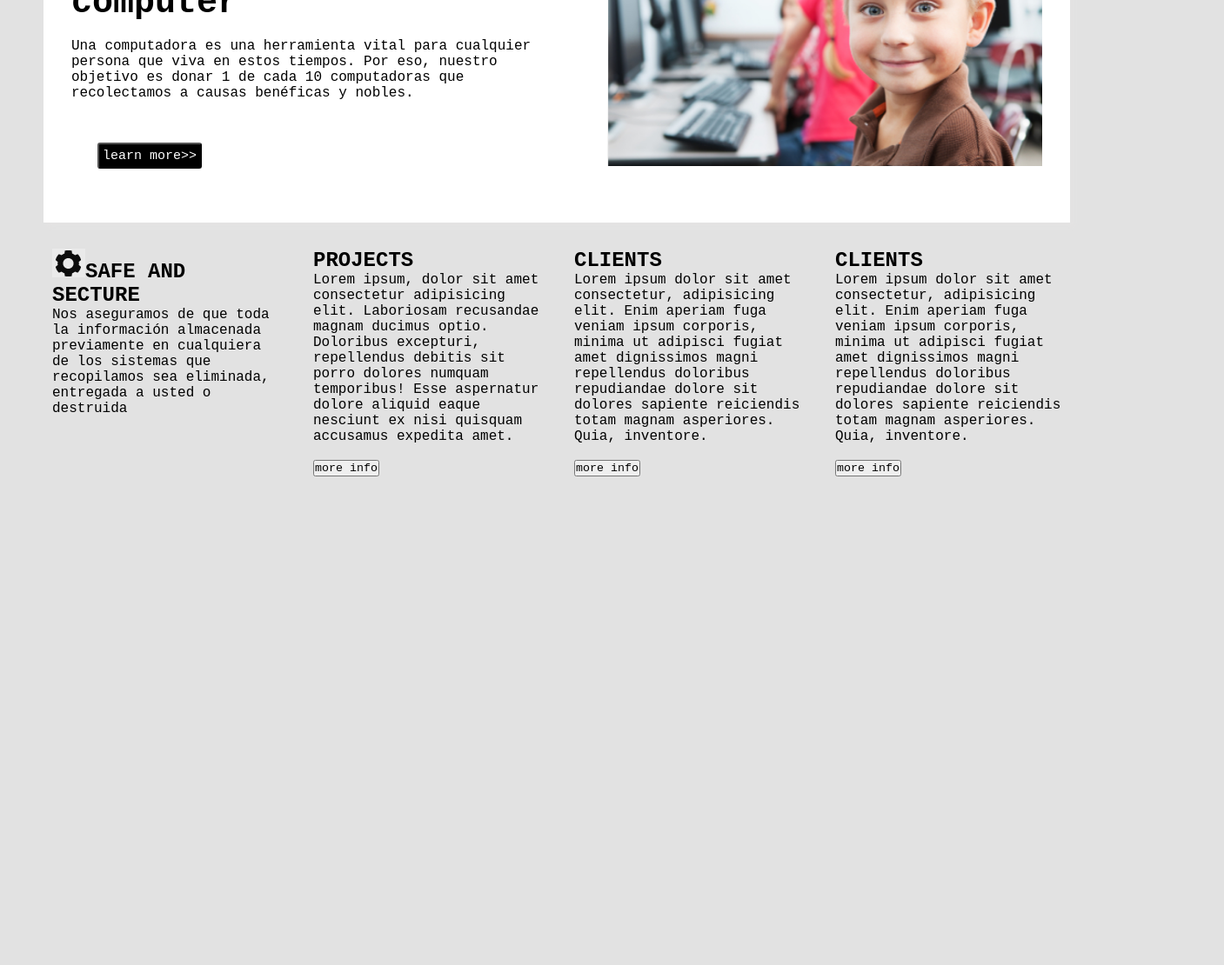
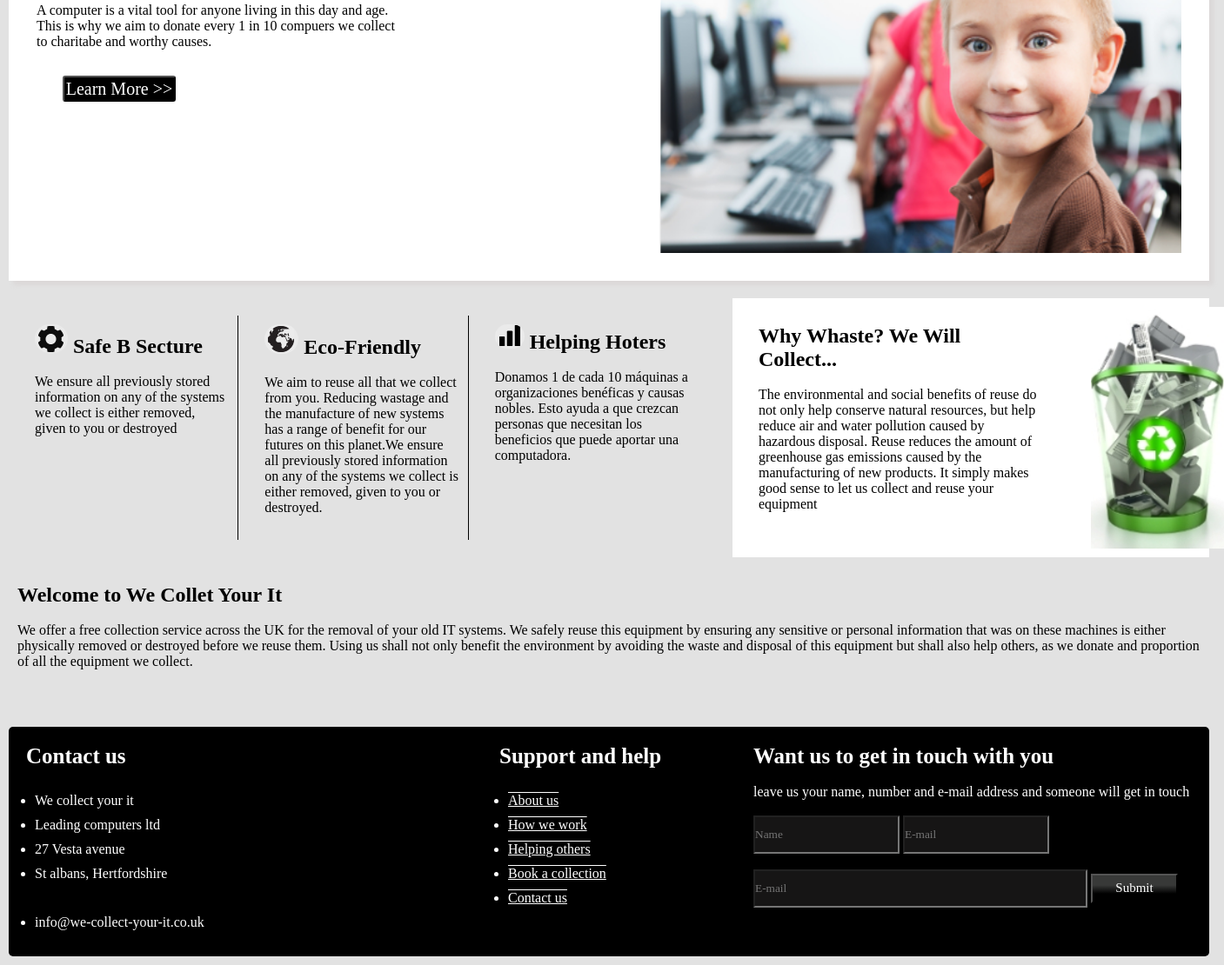
Before and after one commit to giovaCUDME/certificacion2, a plain HTML site: page index.html in a window 1280 px wide. Shown: the part 211-1321 px from the top of the page at 87% size, 1407 px wide, since content can reach past the window. Before the commit the page ends 800 px from the top, so only its background shows below. Drawn offline with Linux system fonts and the light colour scheme.

Commit message:
actualizacion

```diff
--- a/index.html
+++ b/index.html
@@ -5,7 +5,7 @@
     <meta charset="UTF-8">
     <meta name="viewport" content="width=device-width, initial-scale=1.0">
     <link rel="stylesheet" href="style.css">
-    <title>Document</title>
+    <title>Certificacion</title>
 </head>
 
 <html>
@@ -13,7 +13,8 @@
 <body>
     <nav class="buscador row">
         <ul class="navegador row">
-            <li class="titulo"> <img class="compu" src="img/icon1.png" alt=""> WE COLLECT YOUR IT</li>
+            <li class="titulo"> <img class="compu" src="img/icon1.png" alt=""> WE COLLECT
+                YOUR IT</li>
             <ul class="text">
                 <li><a class="nav" href="">Home |</a></li>
                 <li><a class="nav" href="">About us |</a></li>
@@ -31,13 +32,16 @@
             <h1 class="t">computer</h1>
             <br>
             <div class="row">
-                <p>Una computadora es una herramienta vital para cualquier persona que viva en estos tiempos. Por
-                    eso,
-                    nuestro objetivo es donar 1 de cada 10 computadoras que recolectamos a causas benéficas y
-                    nobles.</p>
+                <div>
+                    <p>A computer is a vital tool for anyone living in this day and age.
+                    <p>This is why we aim to donate every 1 in 10 compuers we collect</p>
+                    to charitabe and worthy causes.
+                    </p>
                 </div>
+
+            </div>
+            <button class="boton">Learn More >></button>
             <br>
-            <button class="boton">learn more>> </button>
         </article>
         <article class="col-1">
             <div class="row">
@@ -45,52 +49,122 @@
         </article>
     </section>
 
-    <script src="java.js"></script>
-</body>
 
     <section class="row block">
-    <article class="col-1 color block">
-        <div class="row color-block">
-            <img src="consulting/icon.png" alt="" class="icon-xs c8">
-            <h2> <img src="img/icon2.png" alt="">SAFE AND SECTURE</h2>
+        <article class="row col-3">
+            <article class="col-1 p-r">
+                <div class="row">
+                    <h2> <img class="engrane" src="img/icon2.png" alt=""> Safe B Secture</h2>
                 </div>
-        <p class="color-text">Nos aseguramos de que toda la información almacenada previamente en cualquiera de los
-            sistemas que recopilamos sea eliminada, entregada a usted o destruida</p>
+                <br>
+                <p>We ensure all previously stored information on any of the systems we collect is either removed, given to
+                    you or destroyed
+                </p>
                 <br>
             </article>
-    <article class="col-1 color block">
-        <div class="row color-block">
-            <img src="consulting/icon.png" alt="" class="icon-xs c8">
-            <h2 class="color-text">PROJECTS</h2>
+            <article class="col-1 p-r">
+                <div class="row">
+                    <h2> <img class="engrane" src="img/icon3.png" alt=""> Eco-Friendly</h2>
                 </div>
-        <p class="color-text">Lorem ipsum, dolor sit amet consectetur adipisicing elit. Laboriosam recusandae magnam
-            ducimus optio. Doloribus excepturi, repellendus debitis sit porro dolores numquam temporibus! Esse
-            aspernatur dolore aliquid eaque nesciunt ex nisi quisquam accusamus expedita amet.</p>
                 <br>
-        <button class="but ">more info</button>
+                <p>We aim to reuse all that we collect from you. Reducing wastage and the manufacture of new systems has a
+                    range of benefit for our futures on this planet.We ensure all previously stored information on any of
+                    the systems we collect is either removed, given to you or destroyed.
+                </p>
+                <br>
             </article>
-    <article class="col-1 color block">
-        <div class="row color-block">
-            <img src="consulting/icon.png" alt="" class="icon-xs c8">
-            <h2 class="color-text">CLIENTS</h2>
+            <article class="col-1">
+                <div class="row">
+                    <h2><img class="engrane" src="img/icon4.png" alt=""> Helping Hoters</h2>
                 </div>
-        <p class="color-text">Lorem ipsum dolor sit amet consectetur, adipisicing elit. Enim aperiam fuga veniam
-            ipsum corporis, minima ut adipisci fugiat amet dignissimos magni repellendus doloribus repudiandae
-            dolore sit dolores sapiente reiciendis totam magnam asperiores. Quia, inventore.</p>
                 <br>
-        <button class="but">more info</button>
+                <p>Donamos 1 de cada 10 máquinas a organizaciones benéficas y causas nobles. Esto ayuda a que crezcan
+                    personas
+                    que necesitan los beneficios que puede aportar una computadora.
+                </p>
+                <br>
             </article>
-    <article class="col-1 color block">
-        <div class="row color-block">
-            <img src="consulting/icon.png" alt="" class="icon-xs c8">
-            <h2 class="color-text">CLIENTS</h2>
+        </article>
+        <article class="col-2 row reciclaje">
+            <section class="col-1">
+            <div class="row">
+                <h2>Why Whaste? We Will Collect...</h2>
             </div>
-        <p class="color-text">Lorem ipsum dolor sit amet consectetur, adipisicing elit. Enim aperiam fuga veniam
-            ipsum corporis, minima ut adipisci fugiat amet dignissimos magni repellendus doloribus repudiandae
-            dolore sit dolores sapiente reiciendis totam magnam asperiores. Quia, inventore.</p>
             <br>
-        <button class="but">more info</button>
+            <p>The environmental and social benefits of reuse do not only help conserve natural resources, but help
+                reduce air and water pollution caused by hazardous disposal. Reuse reduces the amount of greenhouse gas
+                emissions caused by the manufacturing of new products. It simply makes good sense to let us collect and
+                reuse your equipment</p>
+            </section>
+            <article class="row resicla">
+                <div class="row col-1"></div>
+                <img src="img/recycle.png" alt="">
+                </div>
+            </article>
+
         </article>
     </section>
 
+    <article class="col-1">
+        <div class="row">
+            <h2 class="color-text">Welcome to We Collet Your It</h2>
+        </div>
+        <br>
+        <p>We offer a free collection service across the UK for the removal of your old IT systems. We safely reuse this
+            equipment by ensuring any sensitive or personal information that was on these machines is either physically
+            removed or destroyed before we reuse them. Using us shall not only benefit the environment by avoiding the
+            waste and disposal of this equipment but shall also help others, as we donate and proportion of all the
+            equipment we collect.</p>
+    </article>
+    <br>
+    <br>
+    <section class="lista row">
+        <article class="col-2">
+            <div>
+                <h1 class="us">Contact us</h1>
+            </div>
+            <br>
+            <ul>
+                <li class="nat">We collect your it</li>
+                <li class="nat">Leading computers ltd</li>
+                <li class="nat">27 Vesta avenue</li>
+                <li class="nat">St albans, Hertfordshire</li>
+                <br>
+                <li class="nat">info@we-collect-your-it.co.uk</li>
+            </ul>
+        </article>
+        <article class="col-1">
+            <div>
+                <h1 class="us">Support and help</h1>
+            </div>
+            <br>
+            <ul>
+                <li class="nat l">About us</li>
+                <li class="nat l">How we work</li>
+                <li class="nat l">Helping others</li>
+                <li class="nat l">Book a collection</li>
+                <li class="nat l">Contact us</li>
+                <br>
+            </ul>
+        </article>
+        <article class="col-2">
+            <div>
+                <h1 class="us">Want us to get in touch with you</h1>
+            </div>
+            <br>
+            <p>leave us your name, number and e-mail address and someone will get in touch</p>
+            <br>
+            <input class="m" required="" class="input" type="text" name="nombre" id="Name" placeholder="Name">
+            <input class="m" required="" class="input" type="email" name="email" id="email" placeholder="E-mail">
+            <br>
+            <br>
+            <input class="n" required="" class="input" type="email" name="email" id="email" placeholder="E-mail">
+            <button class="bot">Submit</button>
+        </article>
+    </section>
+
+
+
+</body>
+
 </html>
--- a/style.css
+++ b/style.css
@@ -1,9 +1,7 @@
 * {
     padding: 0;
     margin: 0;
-    box-sizing: border-box;
-    font-family: sans-serif;
-    font-family: 'Courier New', Courier, monospace;
+    font-family: 'Times New Roman', Times, serif;
 
 }
 
@@ -13,7 +11,7 @@
 
 body {
     margin: 0 auto;
-    width: 1200px;
+    width: 1400px;
     background-color: rgb(226, 226, 226);
 }
 
@@ -35,7 +33,7 @@ body {
 
 .buscador {
     height: 60px;
-    width: 1181px;
+    width: 1381px;
     margin: 0 auto;
     background-color: rgb(0, 0, 0);
     border-radius: 5px;
@@ -47,7 +45,7 @@ body {
 }
 
 .titulo {
-    width: 600px;
+    width: 800px;
     display: flex;
     align-items: center;
     color: white;
@@ -73,23 +71,82 @@ body {
    font-size: 40px;
 }
 
+.c{
+    height: 100px;
+}
+
 .boton{
     margin: 30px;
-    background-color: black;
+    background-color: rgb(0, 0, 0);
     color: white;
-    width: 120px;
+    width: 130px;
     height: 30px;
-    font-size: 15px;
+    font-size: 20px;
     border-radius: 3px;
 }
 
 .niño{
-    height: 300px;
-    width: 500px;
+    height: 400px;
+    width: 600px;
 }
 
 .todo{
     background-color: white;
     border: 2px solid rgb(255, 255, 255);
-    box-shadow: 5px 5px 5px rgb(228, 227, 227);
+    box-shadow: 5px 5px 5px rgb(219, 216, 216);
 }
+
+.engrane{
+border-radius: 40px;
+}
+
+.reciclaje{
+    background-color: white;
+}
+
+.lista{
+    background-color: rgb(0, 0, 0);
+    color: white;
+    margin: 10px;
+    border-radius: 5px;
+}
+
+.nat{
+    margin: 10px;
+    text-decoration: none;
+}
+
+.l{
+text-decoration: overline underline;
+}
+
+.m{
+height: 40px;
+background-color: rgb(22, 21, 21);
+}
+
+.n{
+    height: 40px;
+    width: 380px;
+    background-color: rgb(22, 21, 21);
+}
+
+.bot{
+    color: white;
+   height: 34px;
+   width: 100px;
+   font-size: 15px;
+   background: rgb(0,0,0);
+background: -moz-linear-gradient(0deg, rgba(0,0,0,1) 30%, rgba(56,57,56,1) 63%);
+background: -webkit-linear-gradient(0deg, rgba(0,0,0,1) 30%, rgba(56,57,56,1) 63%);
+background: linear-gradient(0deg, rgba(0,0,0,1) 30%, rgba(56,57,56,1) 63%);
+filter: progid:DXImageTransform.Microsoft.gradient(startColorstr="#000000",endColorstr="#383938",GradientType=1);
+}
+
+.us{
+    font-size: 25px;
+}
+
+.p-r{
+    border-right: #000000 solid 1px ;
+}
```
Lines whose indentation alone changed are shown as unchanged.
